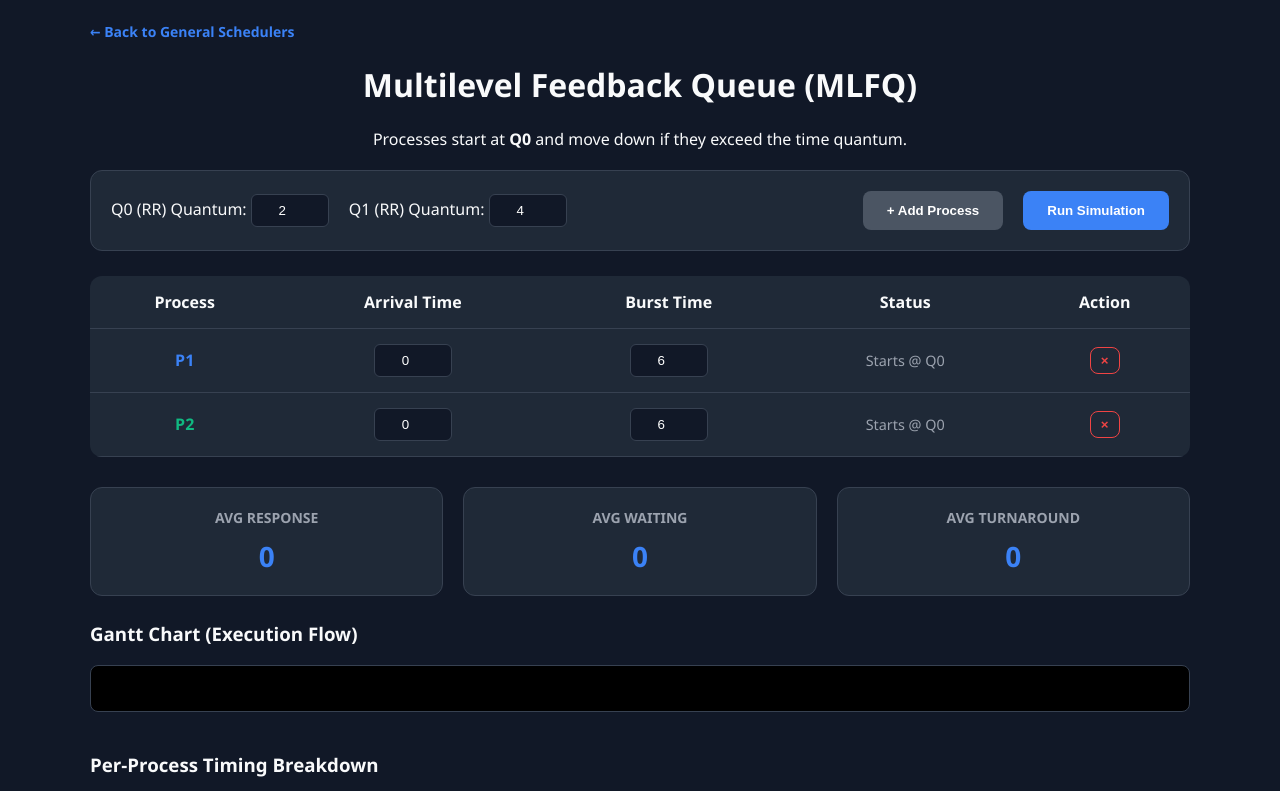
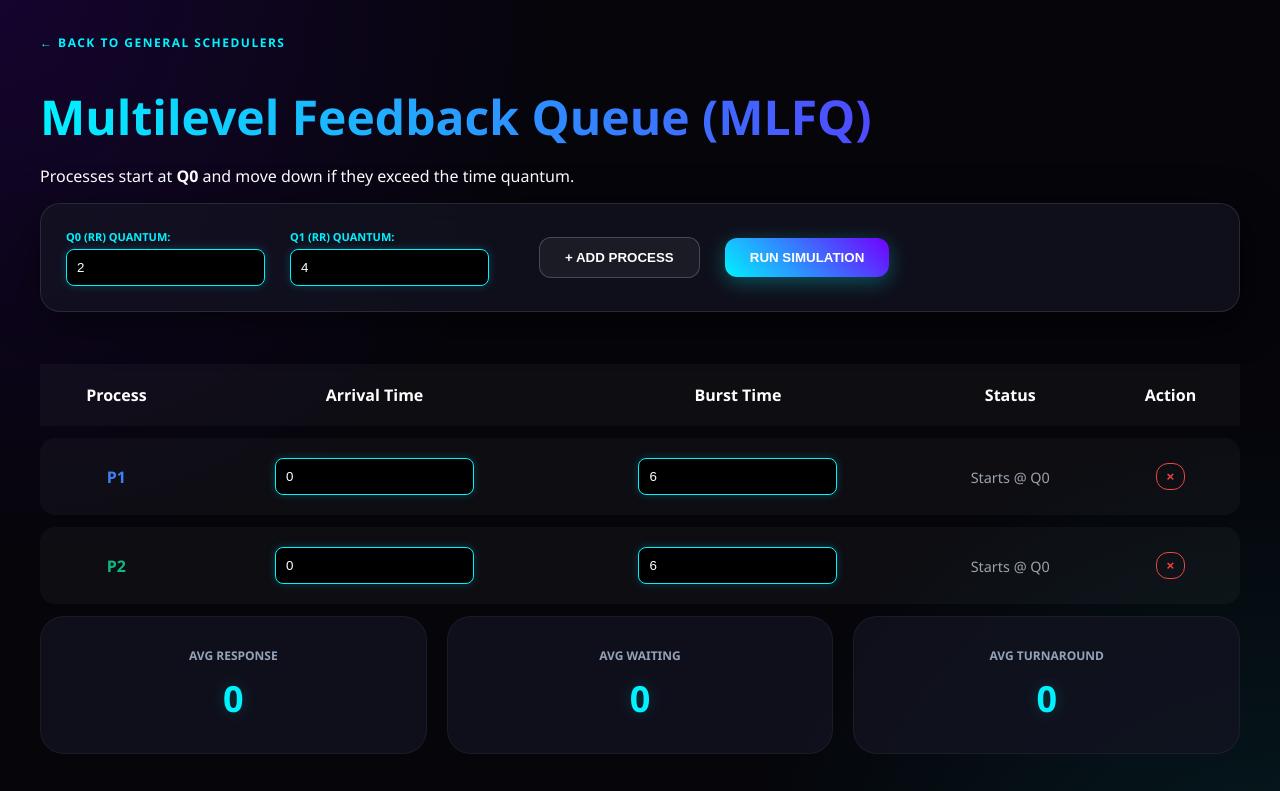
Before and after one commit to ahmedisam1812/OS-project, a plain HTML site: page mlq.html in a window 1280 px wide. Shown: the top 791 px of the page. Drawn offline with Linux system fonts and the light colour scheme.

Commit message:
Update mlq-style.css

```diff
--- a/mlq-style.css
+++ b/mlq-style.css
@@ -1,38 +1,165 @@
 :root {
-    --bg: #111827;
-    --card: #1f2937;
-    --text: #f9fafb;
-    --accent: #3b82f6;
-    --border: #374151;
+    /* High-contrast Neon Theme */
+    --bg-main: #05050a;
+    --card-bg: rgba(20, 20, 35, 0.7);
+    --accent-cyan: #00f2ff;
+    --accent-purple: #7000ff;
+    --text-bright: #ffffff;
+    --text-dim: #94a3b8;
+    --border-glow: rgba(0, 242, 255, 0.2);
 }
 
-body { background: var(--bg); color: var(--text); font-family: 'Segoe UI', Tahoma, Geneva, Verdana, sans-serif; margin: 0; padding: 20px; }
-.container { max-width: 1100px; margin: auto; }
+body {
+    background: var(--bg-main);
+    /* Subtle background glow spots */
+    background-image:
+        radial-gradient(circle at 0% 0%, rgba(112, 0, 255, 0.15) 0%, transparent 35%),
+        radial-gradient(circle at 100% 100%, rgba(0, 242, 255, 0.1) 0%, transparent 35%);
+    color: var(--text-bright);
+    font-family: 'Segoe UI', system-ui, sans-serif;
+    margin: 0;
+    padding: 30px;
+}
 
-nav a { color: var(--accent); text-decoration: none; font-size: 14px; font-weight: bold; }
-header { text-align: center; margin: 20px 0; }
+.container { max-width: 1200px; margin: auto; }
 
-.config-bar { display: flex; gap: 20px; background: var(--card); padding: 20px; border-radius: 12px; align-items: center; margin-bottom: 25px; border: 1px solid var(--border); }
-.spacer { flex-grow: 1; }
-input { background: #111827; border: 1px solid var(--border); color: white; padding: 8px; width: 60px; border-radius: 6px; text-align: center; }
+/* Header & Nav */
+nav a {
+    color: var(--accent-cyan);
+    text-decoration: none;
+    font-weight: bold;
+    text-transform: uppercase;
+    letter-spacing: 1.5px;
+    font-size: 12px;
+}
 
-table { width: 100%; border-collapse: collapse; background: var(--card); border-radius: 12px; overflow: hidden; margin-bottom: 30px; }
-th, td { padding: 15px; text-align: center; border-bottom: 1px solid var(--border); }
+header h1 {
+    font-size: 3rem;
+    font-weight: 800;
+    background: linear-gradient(to right, #00f2ff, #7000ff);
+    -webkit-background-clip: text;
+    -webkit-text-fill-color: transparent;
+    margin-bottom: 10px;
+}
 
-button { border: none; padding: 12px 24px; border-radius: 8px; cursor: pointer; font-weight: bold; transition: 0.2s; }
-button.primary { background: var(--accent); color: white; }
-button.secondary { background: #4b5563; color: white; }
-button:hover { filter: brightness(1.2); }
+/* Glassmorphism Config Bar */
+.config-bar {
+    display: flex;
+    gap: 25px;
+    background: var(--card-bg);
+    backdrop-filter: blur(12px);
+    padding: 25px;
+    border-radius: 20px;
+    border: 1px solid rgba(255, 255, 255, 0.1);
+    box-shadow: 0 10px 40px rgba(0, 0, 0, 0.5);
+    margin-bottom: 40px;
+    align-items: center;
+}
 
-.stats-row { display: flex; gap: 20px; margin-bottom: 25px; }
-.card { background: var(--card); flex: 1; padding: 20px; border-radius: 12px; text-align: center; border: 1px solid var(--border); }
-.card h3 { margin: 0; font-size: 14px; color: #9ca3af; text-transform: uppercase; }
-.card p { margin: 10px 0 0; font-size: 28px; font-weight: bold; color: var(--accent); }
+.input-group label {
+    display: block;
+    font-size: 11px;
+    color: var(--accent-cyan);
+    text-transform: uppercase;
+    margin-bottom: 5px;
+    font-weight: 700;
+}
 
-#gantt-chart { display: flex; height: 45px; background: #000; border-radius: 8px; overflow: hidden; margin-bottom: 40px; border: 1px solid var(--border); }
-.gantt-block { display: flex; align-items: center; justify-content: center; font-size: 12px; font-weight: bold; border-right: 1px solid rgba(0,0,0,0.3); }
+input {
+    background: #000;
+    border: 1px solid var(--accent-cyan);
+    color: #fff;
+    padding: 10px;
+    border-radius: 8px;
+    outline: none;
+    box-shadow: 0 0 10px var(--border-glow);
+}
 
-.timeline-bar { height: 18px; background: #111827; border-radius: 4px; display: flex; flex-grow: 1; overflow: hidden; border: 1px solid var(--border); }
-.segment { height: 100%; }
-.row-layout { display: flex; align-items: center; gap: 15px; margin: 8px 0; }
-.time-label { font-size: 12px; color: #9ca3af; width: 100px; }
+/* Catchy Buttons */
+button {
+    padding: 12px 25px;
+    border-radius: 12px;
+    border: none;
+    font-weight: 800;
+    cursor: pointer;
+    transition: 0.3s;
+    text-transform: uppercase;
+}
+
+button.primary {
+    background: linear-gradient(45deg, var(--accent-cyan), var(--accent-purple));
+    color: #fff;
+    box-shadow: 0 5px 20px rgba(0, 242, 255, 0.3);
+}
+
+button.secondary {
+    background: rgba(255, 255, 255, 0.05);
+    color: #fff;
+    border: 1px solid rgba(255, 255, 255, 0.2);
+}
+
+button:hover {
+    transform: translateY(-3px) scale(1.05);
+    filter: brightness(1.2);
+}
+
+/* Colorful Cards */
+.stats-row { display: flex; gap: 20px; margin-bottom: 40px; }
+.card {
+    background: var(--card-bg);
+    flex: 1;
+    padding: 30px;
+    border-radius: 24px;
+    text-align: center;
+    border: 1px solid rgba(255, 255, 255, 0.05);
+    transition: 0.4s;
+}
+
+.card:hover { border-color: var(--accent-cyan); transform: translateY(-5px); }
+
+.card h3 { font-size: 12px; color: var(--text-dim); text-transform: uppercase; margin: 0; }
+.card p { font-size: 36px; font-weight: 800; margin: 10px 0 0; color: var(--accent-cyan); text-shadow: 0 0 15px var(--border-glow); }
+
+/* Stylish Table */
+table {
+    width: 100%;
+    border-collapse: separate;
+    border-spacing: 0 12px;
+}
+
+tr { background: rgba(255, 255, 255, 0.03); transition: 0.3s; }
+tr:hover { background: rgba(255, 255, 255, 0.08); }
+
+td, th { padding: 20px; text-align: center; }
+td:first-child { border-radius: 15px 0 0 15px; }
+td:last-child { border-radius: 0 15px 15px 0; }
+
+/* Keep Gantt Structure but add subtle glow */
+#gantt-chart {
+    display: flex;
+    height: 50px;
+    background: #000;
+    border-radius: 10px;
+    overflow: hidden;
+    border: 1px solid #333;
+    box-shadow: 0 0 20px rgba(0,0,0,1);
+}
+
+.gantt-block {
+    display: flex;
+    align-items: center;
+    justify-content: center;
+    font-size: 11px;
+    font-weight: bold;
+    text-shadow: 1px 1px 2px rgba(0,0,0,0.8);
+}
+
+/* Detailed Timeline Pill */
+.timeline-bar {
+    height: 12px;
+    background: #000;
+    border-radius: 20px;
+    display: flex;
+    overflow: hidden;
+    border: 1px solid #222;
+}
```
